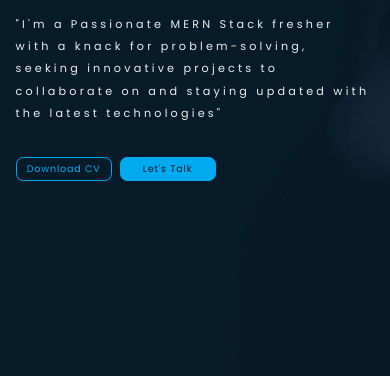
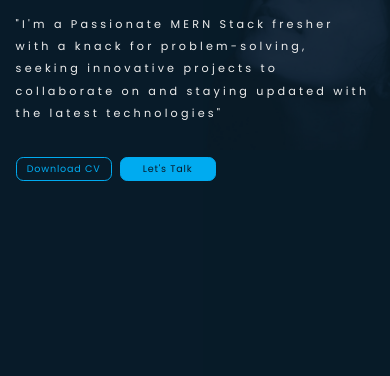
Before and after one commit to arya-devi/Portfolio, a plain HTML site: page index.html in a window 390 px wide. Shown: the part 400-776 px from the top of the page. Drawn offline with nearby package versions, Linux system fonts and the light colour scheme.

Commit message:
Update style.css

```diff
--- a/style.css
+++ b/style.css
@@ -771,6 +771,10 @@ section:nth-child(2) .animate{
         margin-top: 2rem;
         text-align: center;
     }
+    .home {
+        background-size:500px ;
+        background-position: center;
+    }
 }
 @media (max-width: 371px) {
     .home{
```
